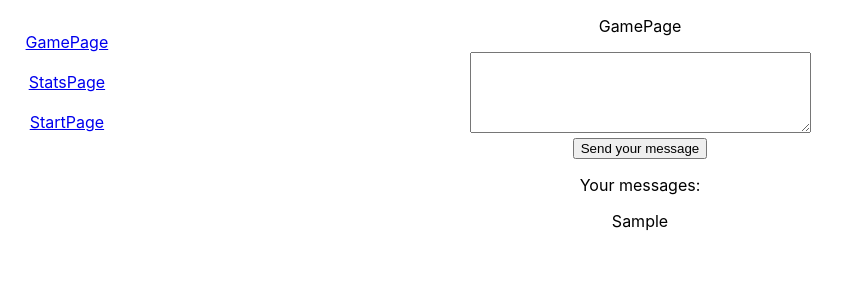
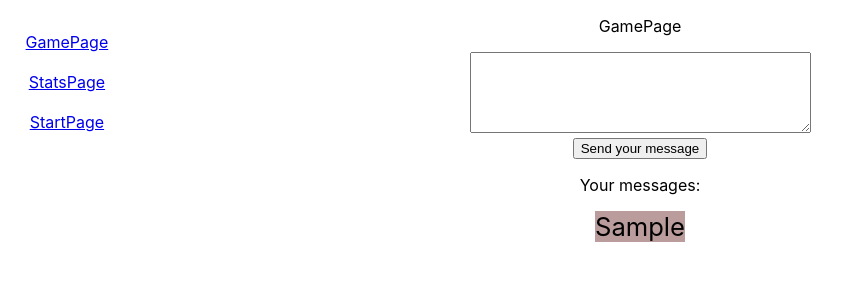
Before and after one commit to IvanGerman/react3.0, a React (Create React App) app: page /gamePage in a window 1280 px wide. Both pictures are taken after typing "Sample" into the empty fields and a click on the button "Send your message". Shown: the top 300 px of the page, without its empty margins (0-848 px from the left). Built offline with nearby package versions, Linux system fonts and the light colour scheme; no server answers.

Commit message:
feat: add css properties for Message components

```diff
--- /dev/null
+++ b/src/components/Messages/Message/Message.css
@@ -0,0 +1,12 @@
+.message {
+  width: fit-content;
+  margin: 0 auto;
+  margin-bottom: 1vh;
+  background-color: #966666a5;
+  font-size: 2vw;
+}
+
+.message:hover{
+  cursor: pointer;
+  color: gold;
+}
--- a/src/components/Messages/Message/Message.jsx
+++ b/src/components/Messages/Message/Message.jsx
@@ -1,9 +1,14 @@
 import React from "react";
+import './Message.css';
 
 const Message = (props) => {
 
+  const f1 = () => {
+    alert('f1');
+  }
+
   return (
-    <div className="message">
+    <div className="message" id={props.id} onClick={f1}>
       {props.message}
     </div>
   )
--- /dev/null
+++ b/src/components/Messages/Messages.css
@@ -0,0 +1,5 @@
+/* .messages {
+  display: flex;
+  justify-items: center;
+  flex-direction: column;
+} */
--- a/src/components/Messages/Messages.jsx
+++ b/src/components/Messages/Messages.jsx
@@ -1,10 +1,12 @@
 import React from "react";
 import Message from "./Message/Message";
+import './Messages.css';
+
 
 const Messages = (props) => { console.log('props.state',props.state);
 
   let allMessages = props.state.messages.map((elem, index) => {
-    return ( <Message message={elem.message} key={index}></Message> );
+    return ( <Message id={elem.id} message={elem.message} key={index}></Message> );
   })
   return (
     <div className="messages">
```
